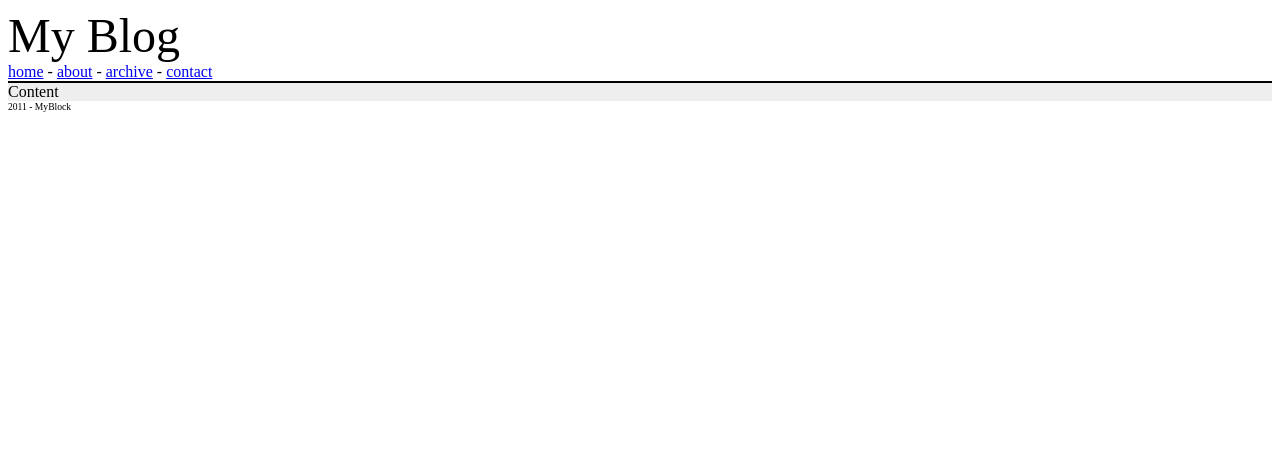
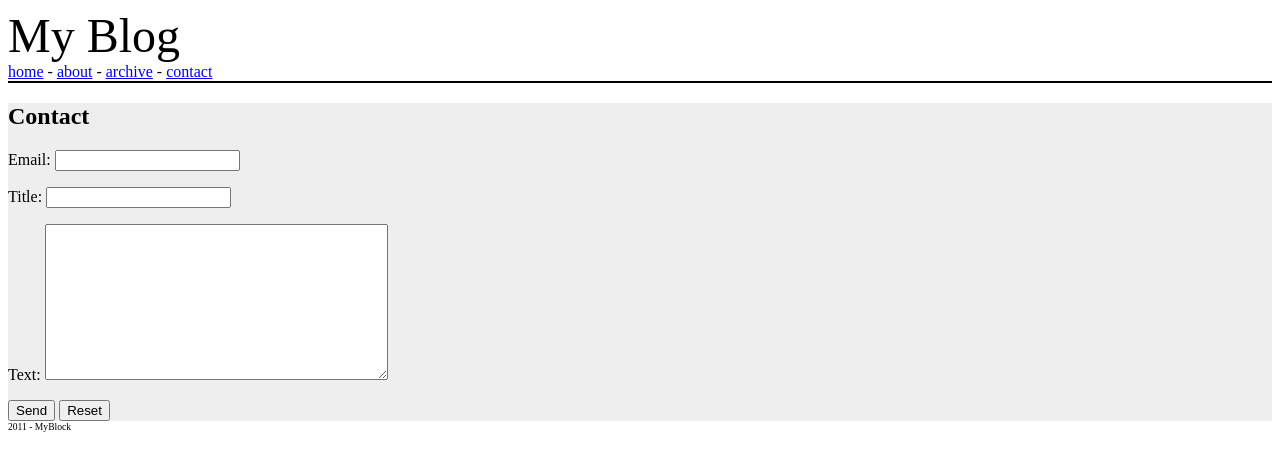
Before and after one commit to Assuliya/blog, a Django app: page /contact/ in a window 1280 px wide. Shown: the top 471 px of the page. Run offline with Django 3.2, Linux system fonts and the light colour scheme; parts of the project's set-up code (start-up, migrations or seed data) failed here and were passed over.

Commit message:
contact form send/display added

```diff
--- /dev/null
+++ b/apps/blog_net/forms.py
@@ -0,0 +1,7 @@
+from django import forms
+from models import Entry
+
+class ContactForm(forms.Form):
+    email = forms.EmailField()
+    title = forms.CharField()
+    text = forms.CharField(widget=forms.Textarea)
--- a/apps/blog_net/models.py
+++ b/apps/blog_net/models.py
@@ -3,11 +3,12 @@ from django.db import models
 from managers import EntryManager
 
 class Entry(models.Model):
-    created = models.DateTimeField(auto_now_add=True)
-    updated = models.DateTimeField(auto_now=True)
     title = models.CharField(max_length=64)
     text = models.TextField()
     published = models.BooleanField(db_index=True, default=True)
+
+    created = models.DateTimeField(auto_now_add=True)
+    updated = models.DateTimeField(auto_now=True)
 
     objects = EntryManager()
 
--- a/apps/blog_net/templates/blog_net/contact.html
+++ b/apps/blog_net/templates/blog_net/contact.html
@@ -10,7 +10,23 @@
 {% endblock %}
 
 {% block content %}
-  Content
+
+  <h2>Contact</h2>
+  {% if success %}
+  <h3>Data posted:</h3>
+  <p>Email: {{email}}</p>
+  <p>title: {{title}}</p>
+  <p>text: {{text}}</p>
+
+  {% else %}
+  <form action="." method="post">
+    {% csrf_token %}
+    {{ contact_form.as_p }}
+    <input type="submit" value="Send">
+    <input type="reset" value="Reset">
+
+  </form>
+  {% endif %}
 {% endblock %}
 
 {% block footer %}
--- a/apps/blog_net/views.py
+++ b/apps/blog_net/views.py
@@ -2,6 +2,7 @@ from django.shortcuts import render, redirect
 from django.urls import reverse
 from django.contrib import messages
 from models import Entry
+from forms import ContactForm
 
 
 def index(request):
@@ -21,5 +22,22 @@ def archive(request):
 
 def contact(request):
 
-    # ctx = { 'entries': entries}
-    return render(request, 'blog_net/contact.html')
+    success = False
+    email = ''
+    title = ''
+    text = ''
+
+    if request.method == 'POST':
+        contact_form = ContactForm(request.POST)
+
+        if contact_form.is_valid():
+            success = True
+            email = contact_form.cleaned_data['email']
+            title = contact_form.cleaned_data['title']
+            text = contact_form.cleaned_data['text']
+
+    else:
+        contact_form = ContactForm()
+
+    ctx = { 'contact_form': contact_form, 'email': email, 'title': title, 'text': text, 'success': success}
+    return render(request, 'blog_net/contact.html', ctx)
--- a/blog/settings.py
+++ b/blog/settings.py
@@ -119,3 +119,8 @@ USE_TZ = True
 # https://docs.djangoproject.com/en/1.10/howto/static-files/
 
 STATIC_URL = '/static/'
+
+# TEMPLATE_CONTEXT_PROCESSOR = (
+# 'django.contrib.auth.context_processors.auth',
+# 'django.core.context.processors.media',
+# )
```
